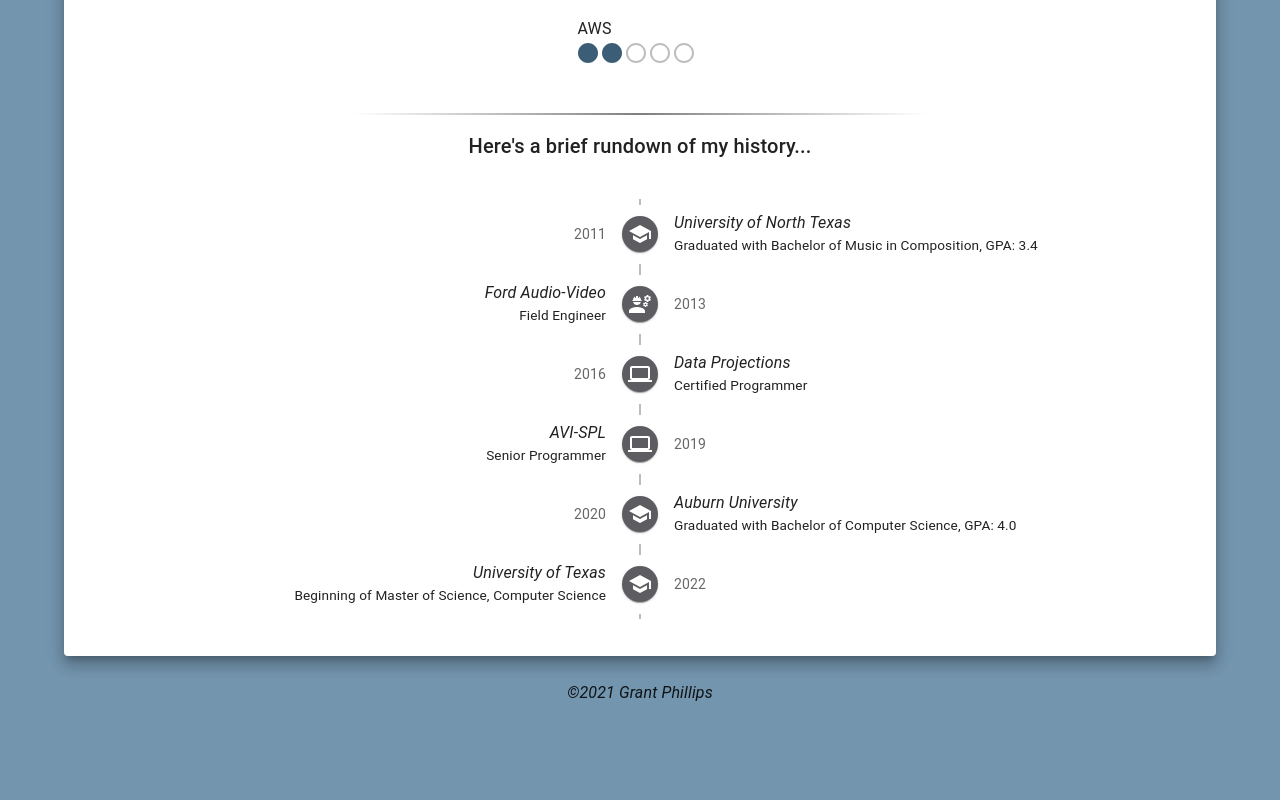
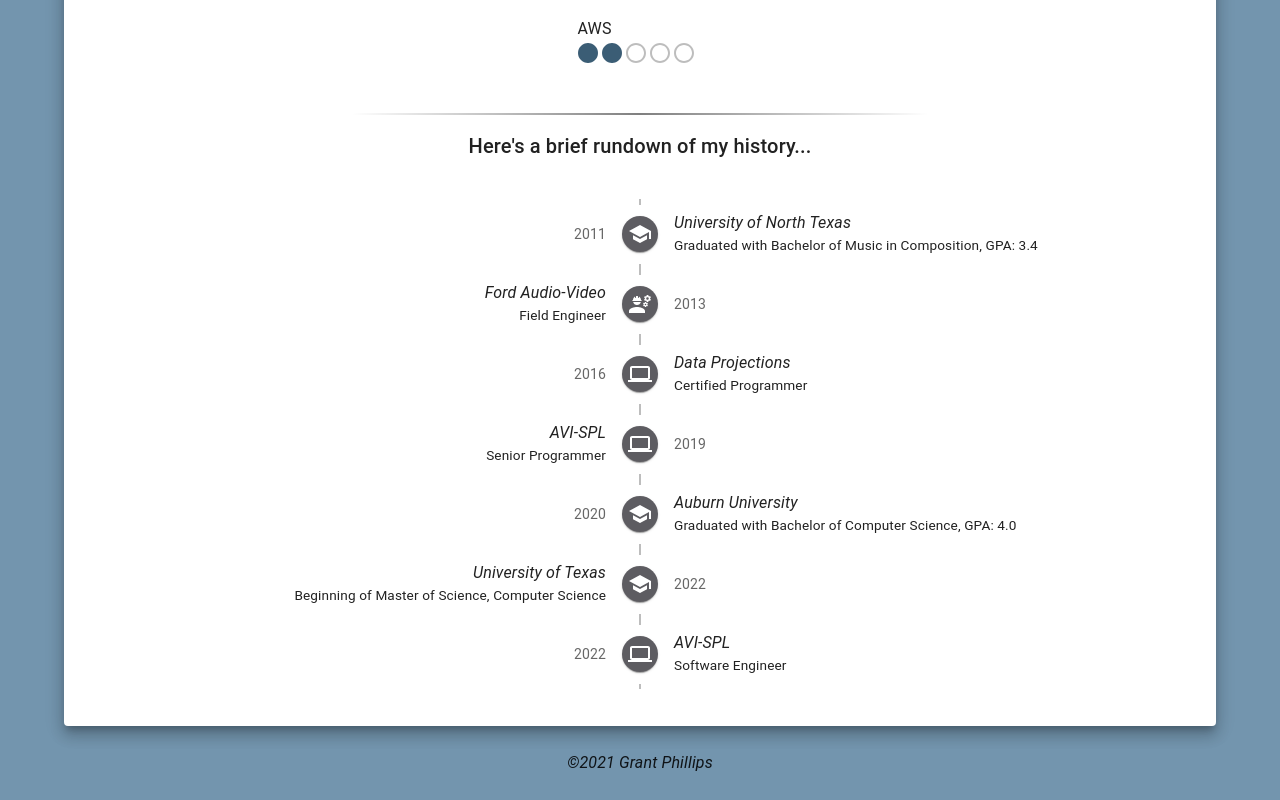
Before and after one commit to GCPhillips/Personal-Website, a React (Create React App) app: page / in a window 1280 px wide. Shown: the part 947-1747 px from the top of the page. Before the commit the page ends 1677 px from the top, so only its background shows below. Built offline with nearby package versions, Linux system fonts and the light colour scheme.

Commit message:
feat: added Software Engineer position to timeline

```diff
--- a/src/components/PersonalTimeline.js
+++ b/src/components/PersonalTimeline.js
@@ -40,6 +40,12 @@
         content: "Beginning of Master of Science, Computer Science",
         year: "2022",
         icon: <School />
+    },
+    {
+        header: "AVI-SPL",
+        content: "Software Engineer",
+        year: "2022",
+        icon: <Laptop />
     }
 ]
 
```
